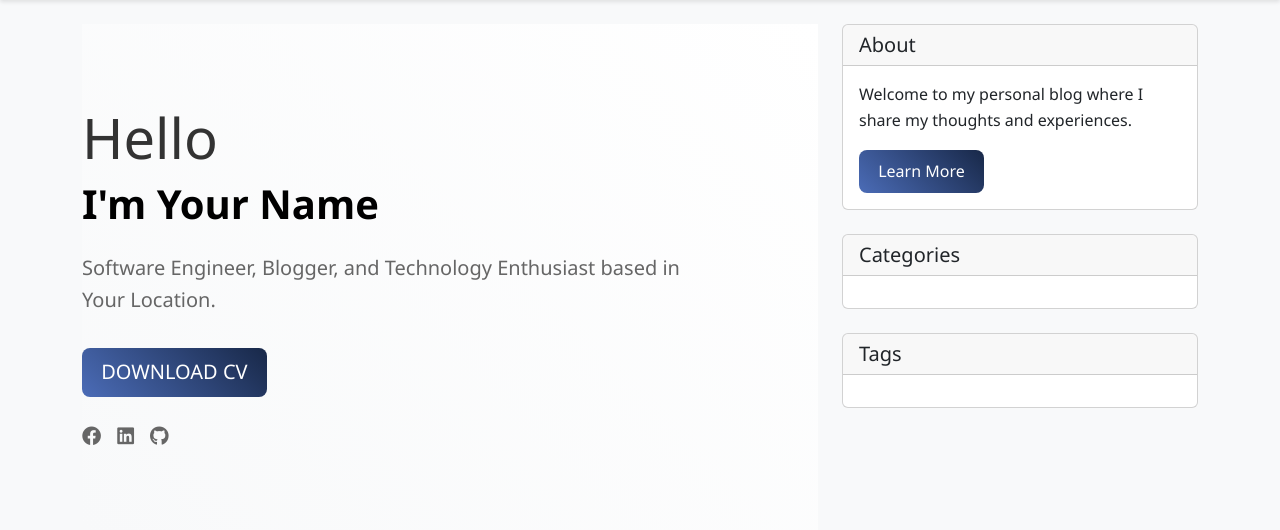
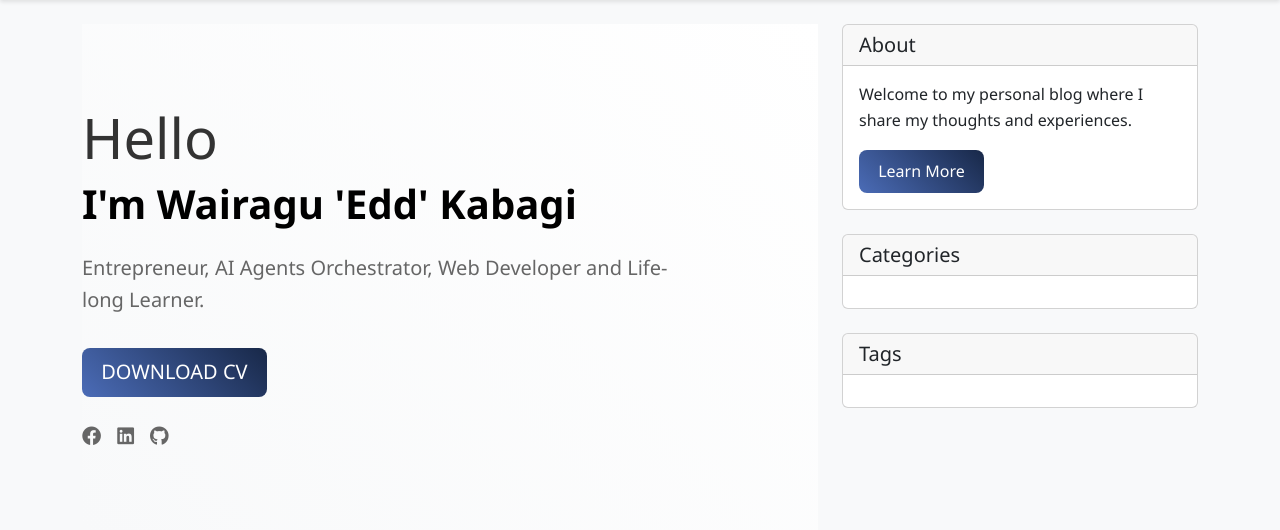
Before and after one commit to wairaguedd/myblog, a Flask app: page / in a window 1280 px wide. Shown: the part 64-594 px from the top of the page. Run offline with Flask 3, Linux system fonts and the light colour scheme; data that the repository does not hold is empty.

Commit message:
Checkpoint before assistant change: Update personal introduction on the homepage
Replit-Commit-Author: Assistant

```diff
--- a/templates/index.html
+++ b/templates/index.html
@@ -6,8 +6,8 @@
 {% block content %}
 <div class="hero-section mb-5">
     <h1 class="display-4">Hello</h1>
-    <h2 class="h1">I'm Your Name</h2>
-    <p class="lead">Software Engineer, Blogger, and Technology Enthusiast based in Your Location.</p>
+    <h2 class="h1">I'm Wairagu 'Edd' Kabagi</h2>
+    <p class="lead">Entrepreneur, AI Agents Orchestrator, Web Developer and Life-long Learner.</p>
     <a href="#" class="btn btn-primary btn-lg">DOWNLOAD CV</a>
 
     <div class="social-links mt-4">
```
